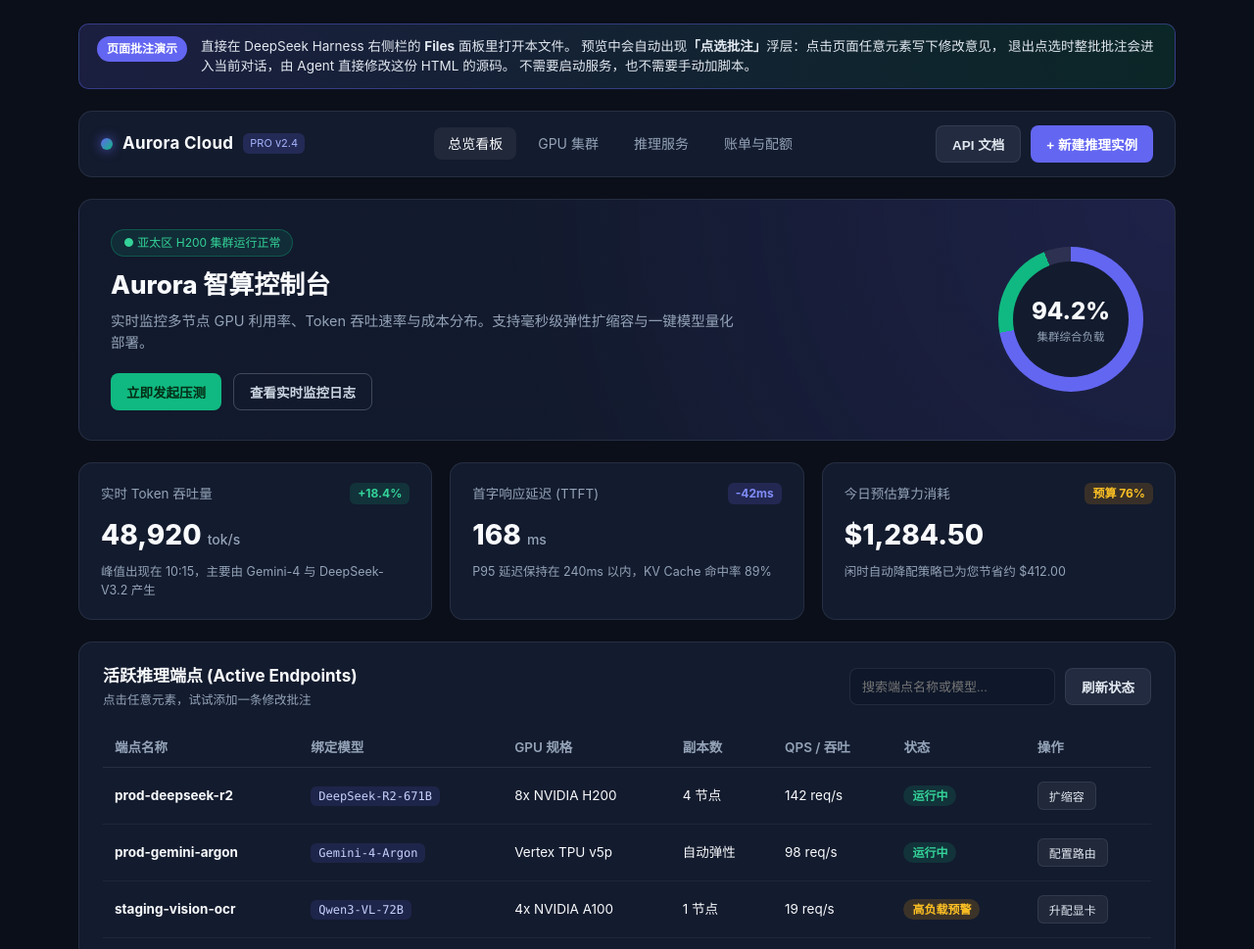
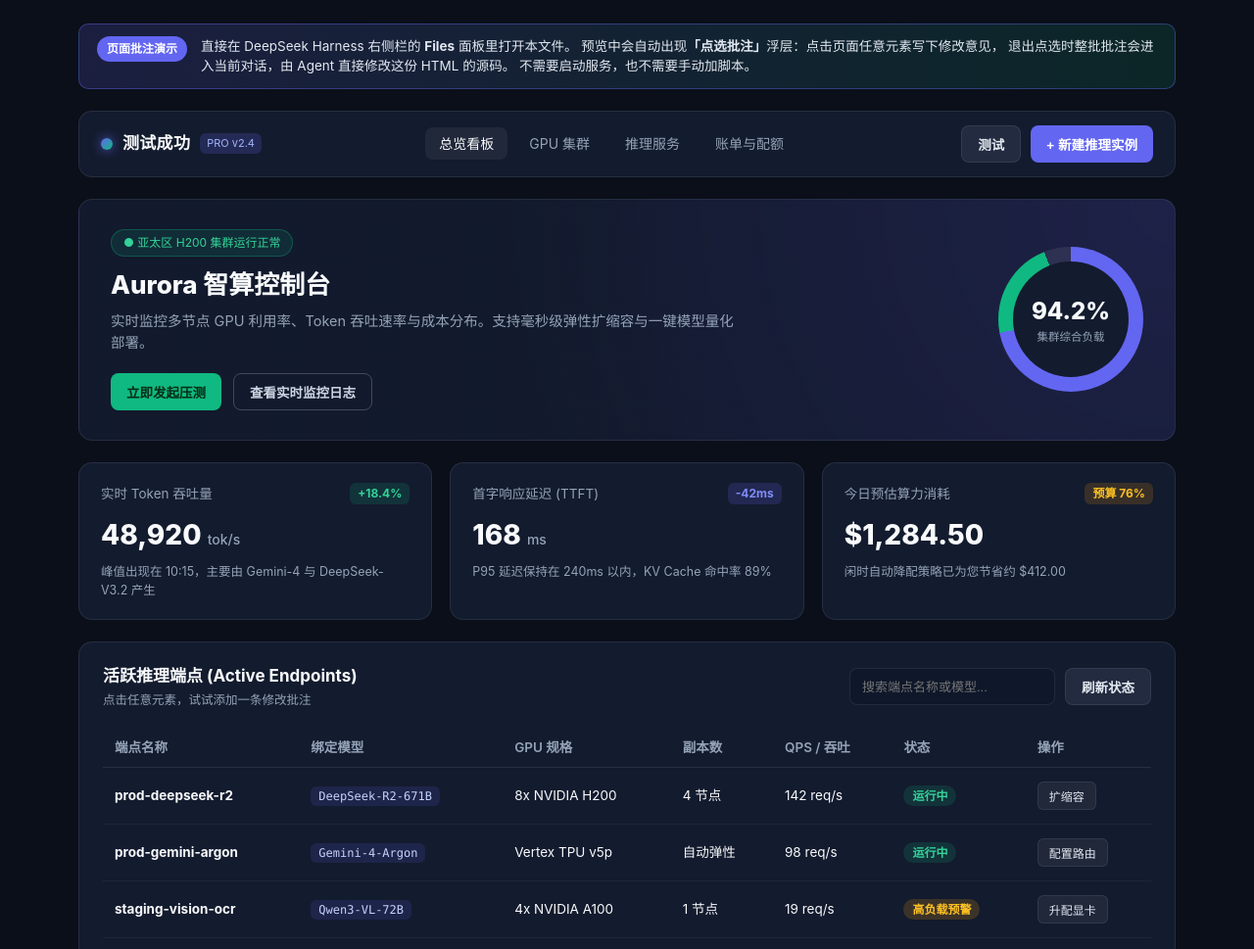
Before and after one commit to chopperH0824/dsh-annotate-sync, a website: page demo/index.html in a window 1280 px wide. Shown: the top 969 px of the page at 98% size. Drawn offline with Linux system fonts and the light colour scheme.

Commit message:
test: apply demo annotations from the v2 document preview
#btn-docs: API 文档 -> 测试
#main-navbar brand: Aurora Cloud -> 测试成功

```diff
--- a/demo/index.html
+++ b/demo/index.html
@@ -29,7 +29,7 @@
     <header class="top-navbar" id="main-navbar">
       <div class="brand-logo" id="brand-logo">
         <span class="logo-dot"></span>
-        <span class="brand-name">Aurora Cloud</span>
+        <span class="brand-name">测试成功</span>
         <span class="brand-tag">PRO v2.4</span>
       </div>
       <nav class="nav-links" id="nav-links">
@@ -39,7 +39,7 @@
         <a href="#billing" class="nav-item" data-section="billing">账单与配额</a>
       </nav>
       <div class="nav-actions" id="nav-actions">
-        <button class="btn btn-secondary" id="btn-docs">API 文档</button>
+        <button class="btn btn-secondary" id="btn-docs">测试</button>
         <button class="btn btn-primary" id="btn-deploy">+ 新建推理实例</button>
       </div>
     </header>
```
